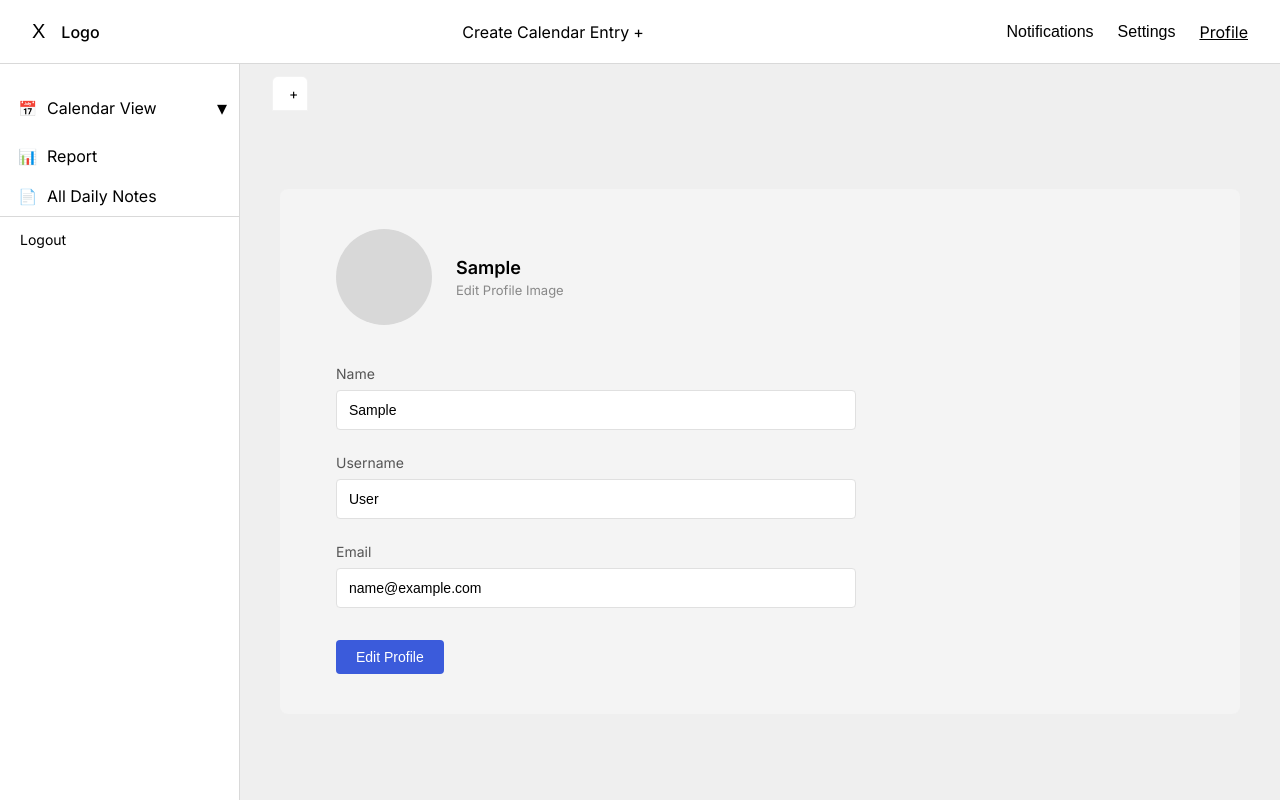
After one commit to Babajideshadare/one_kalenda, a Django app: page /profile/ in a window 1280 px wide. The commit adds this page. Run offline with Django 5.2, Linux system fonts and the light colour scheme; the visitor is signed in with stand-in values (Sample User, id 1).

Commit message:
Fix profile template to use field initial values

```diff
--- a/habits/forms.py
+++ b/habits/forms.py
@@ -36,7 +36,7 @@ class RegisterForm(forms.Form):
         email = self.cleaned_data['email'].lower()
         password = self.cleaned_data['password1']
 
-        user = User.objects.create_user(
+        user = User.create_user(
             username=email,   # use email as username
             email=email,
             password=password,
@@ -44,3 +44,48 @@ class RegisterForm(forms.Form):
         user.first_name = full_name  # store full name in first_name field
         user.save()
         return user
+
+
+class ProfileForm(forms.Form):
+    """
+    Edit profile:
+    - Name      -> user.first_name
+    - Username  -> user.last_name (display handle only)
+    - Email     -> user.email AND user.username (login identifier)
+    """
+    name = forms.CharField(max_length=150, required=False, label='Name')
+    username = forms.CharField(max_length=150, required=False, label='Username')
+    email = forms.EmailField(required=True, label='Email')
+
+    def __init__(self, *args, **kwargs):
+        self.user = kwargs.pop('user')
+        super().__init__(*args, **kwargs)
+
+        self.fields['name'].initial = self.user.first_name or ''
+        self.fields['username'].initial = self.user.last_name or ''
+        self.fields['email'].initial = self.user.email or ''
+
+        # Match UI placeholder
+        self.fields['username'].widget.attrs['placeholder'] = 'No Username'
+
+    def clean_email(self):
+        email = (self.cleaned_data.get('email') or '').lower()
+        if not email:
+            raise forms.ValidationError("Email is required.")
+
+        # Email is also used as username for login, so must be unique
+        if User.objects.filter(username=email).exclude(pk=self.user.pk).exists():
+            raise forms.ValidationError("An account with this email already exists.")
+        return email
+
+    def save(self):
+        name = (self.cleaned_data.get('name') or '').strip()
+        username = (self.cleaned_data.get('username') or '').strip()
+        email = self.cleaned_data['email'].lower()
+
+        self.user.first_name = name
+        self.user.last_name = username
+        self.user.email = email
+        self.user.username = email  # keep login identifier in sync
+        self.user.save()
+        return self.user
--- a/habits/urls.py
+++ b/habits/urls.py
@@ -11,6 +11,9 @@ urlpatterns = [
     path('logout/', auth_views.LogoutView.as_view(), name='logout'),
     path('register/', views.register, name='register'),
 
+    # Profile
+    path('profile/', views.profile, name='profile'),
+
     # Calendar entries
     path('entries/create/', views.create_calendar_entry, name='create_calendar_entry'),
     path('entries/<int:pk>/rename/', views.rename_calendar_entry, name='rename_calendar_entry'),
--- a/habits/views.py
+++ b/habits/views.py
@@ -6,7 +6,7 @@ from django.contrib.auth.decorators import login_required
 from django.shortcuts import render, redirect, get_object_or_404
 
 from .models import CalendarEntry, CalendarDay
-from .forms import RegisterForm
+from .forms import RegisterForm, ProfileForm
 
 
 @login_required
@@ -232,7 +232,14 @@ def register(request):
 @login_required
 def profile(request):
     """
-    Simple profile page showing user's name and email,
-    with a logout button.
+    Profile page: edit name, username (display handle), and email.
     """
-    return render(request, 'habits/profile.html')
+    if request.method == 'POST':
+        form = ProfileForm(request.POST, user=request.user)
+        if form.is_valid():
+            form.save()
+            return redirect('profile')
+    else:
+        form = ProfileForm(user=request.user)
+
+    return render(request, 'habits/profile.html', {'form': form})
--- a/static/css/styles.css
+++ b/static/css/styles.css
@@ -119,6 +119,21 @@ body {
 .sidebar-nav {
     display: flex;
     flex-direction: column;
+}
+
+.sidebar-footer {
+    padding: 12px 20px;
+    border-top: 0.5px solid rgba(0, 0, 0, 0.15);
+}
+
+.sidebar-footer-link {
+    text-decoration: none;
+    color: #000000;
+    font-size: 14px;
+}
+
+.sidebar-footer-link:hover {
+    text-decoration: underline;
 }
 
 .sidebar-item {
@@ -605,3 +620,104 @@ body {
     font-size: 13px;
     color: #d9534f;      /* soft red, not too bold */
 }
+
+/* Profile page */
+
+.profile-container {
+    width: 100%;
+    display: flex;
+    justify-content: center;
+    align-items: flex-start;
+    margin-top: 32px;
+    padding: 0 40px 40px 40px;
+}
+
+.profile-card {
+    width: 100%;
+    max-width: 1000px;
+    background-color: #f4f4f4;
+    border-radius: 8px;
+    padding: 40px 56px;
+}
+
+.profile-header-row {
+    display: flex;
+    align-items: center;
+    margin-bottom: 40px;
+}
+
+.profile-avatar-circle {
+    width: 96px;
+    height: 96px;
+    border-radius: 50%;
+    background-color: #d8d8d8;
+    margin-right: 24px;
+    flex-shrink: 0;
+}
+
+.profile-header-text {
+    display: flex;
+    flex-direction: column;
+}
+
+.profile-display-name {
+    font-size: 18px;
+    font-weight: 600;
+    color: #000000;
+    margin-bottom: 4px;
+}
+
+.profile-edit-image-text {
+    font-size: 13px;
+    color: #888888;
+}
+
+.profile-form {
+    max-width: 520px;
+}
+
+.profile-field-group {
+    margin-bottom: 24px;
+}
+
+.profile-field-group label {
+    display: block;
+    font-size: 14px;
+    color: #555555;
+    margin-bottom: 8px;
+}
+
+.profile-input {
+    width: 100%;
+    height: 40px;
+    padding: 8px 12px;
+    border-radius: 4px;
+    border: 1px solid #e0e0e0;
+    background-color: #ffffff;
+    font-size: 14px;
+}
+
+.profile-input::placeholder {
+    color: #b3b3b3;
+}
+
+.profile-primary-btn {
+    margin-top: 8px;
+    padding: 9px 20px;
+    border-radius: 4px;
+    border: none;
+    background-color: #3b5bdb;
+    color: #ffffff;
+    font-size: 14px;
+    cursor: pointer;
+}
+
+.profile-primary-btn:hover {
+    background-color: #3550c7;
+}
+
+.field-error {
+    margin-top: 6px;
+    font-size: 12px;
+    color: #d9534f;
+}
--- a/templates/base.html
+++ b/templates/base.html
@@ -31,7 +31,7 @@
         <div class="topbar-right">
             <button class="topbar-link" type="button">Notifications</button>
             <button class="topbar-link" type="button">Settings</button>
-            <button class="topbar-link" type="button">Profile</button>
+            <a href="{% url 'profile' %}" class="topbar-link">Profile</a>
         </div>
     </header>
 
@@ -75,11 +75,16 @@
                     <span class="sidebar-label">All Daily Notes</span>
                 </a>
             </nav>
+
+            <!-- Sidebar footer with Logout -->
+            <div class="sidebar-footer">
+                <a href="{% url 'logout' %}" class="sidebar-footer-link">Logout</a>
+            </div>
         </aside>
 
         <!-- Main content area -->
         <main class="content-wrapper">
-            <!-- Horizontal tab bar for CalendarEntry -->
+            <!-- Horizontal tab bar -->
             <div class="tab-bar">
                 {% for entry in entries %}
                     <a
@@ -90,9 +95,8 @@
                         {{ entry.name }}
                     </a>
                 {% empty %}
-                    <!-- no named tabs when there are no entries -->
+                    <!-- no tabs when there are no entries -->
                 {% endfor %}
-                <!-- '+' tab to create new entry -->
                 <a href="{% url 'create_calendar_entry' %}" class="tab-item tab-add">+</a>
             </div>
 
--- /dev/null
+++ b/templates/habits/profile.html
@@ -0,0 +1,75 @@
+{% extends 'base.html' %}
+
+{% block content %}
+<div class="profile-container">
+    <div class="profile-card">
+        <!-- Header: avatar + name + "Edit Profile Image" -->
+        <div class="profile-header-row">
+            <div class="profile-avatar-circle"></div>
+            <div class="profile-header-text">
+                <div class="profile-display-name">
+                    {{ form.name.value|default_if_none:form.fields.name.initial }}
+                </div>
+                <div class="profile-edit-image-text">
+                    Edit Profile Image
+                </div>
+            </div>
+        </div>
+
+        <!-- Form -->
+        <form method="post" class="profile-form">
+            {% csrf_token %}
+
+            <!-- Name -->
+            <div class="profile-field-group">
+                <label for="{{ form.name.id_for_label }}">Name</label>
+                <input
+                    type="text"
+                    name="{{ form.name.name }}"
+                    id="{{ form.name.id_for_label }}"
+                    value="{{ form.name.value|default_if_none:form.fields.name.initial }}"
+                    class="profile-input"
+                >
+                {% if form.name.errors %}
+                    <div class="field-error">{{ form.name.errors.0 }}</div>
+                {% endif %}
+            </div>
+
+            <!-- Username -->
+            <div class="profile-field-group">
+                <label for="{{ form.username.id_for_label }}">Username</label>
+                <input
+                    type="text"
+                    name="{{ form.username.name }}"
+                    id="{{ form.username.id_for_label }}"
+                    value="{{ form.username.value|default_if_none:form.fields.username.initial }}"
+                    placeholder="No Username"
+                    class="profile-input"
+                >
+                {% if form.username.errors %}
+                    <div class="field-error">{{ form.username.errors.0 }}</div>
+                {% endif %}
+            </div>
+
+            <!-- Email -->
+            <div class="profile-field-group">
+                <label for="{{ form.email.id_for_label }}">Email</label>
+                <input
+                    type="email"
+                    name="{{ form.email.name }}"
+                    id="{{ form.email.id_for_label }}"
+                    value="{{ form.email.value|default_if_none:form.fields.email.initial }}"
+                    class="profile-input"
+                >
+                {% if form.email.errors %}
+                    <div class="field-error">{{ form.email.errors.0 }}</div>
+                {% endif %}
+            </div>
+
+            <button type="submit" class="profile-primary-btn">
+                Edit Profile
+            </button>
+        </form>
+    </div>
+</div>
+{% endblock %}
```
